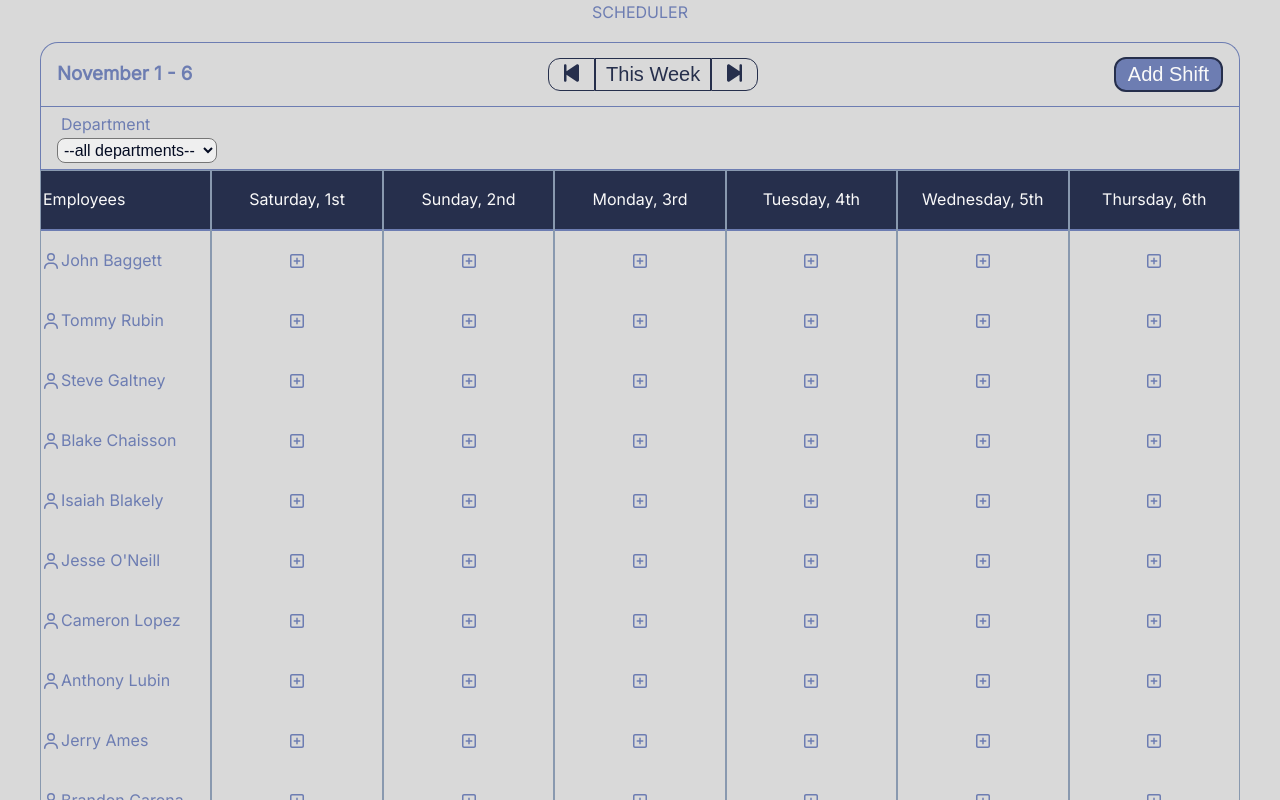
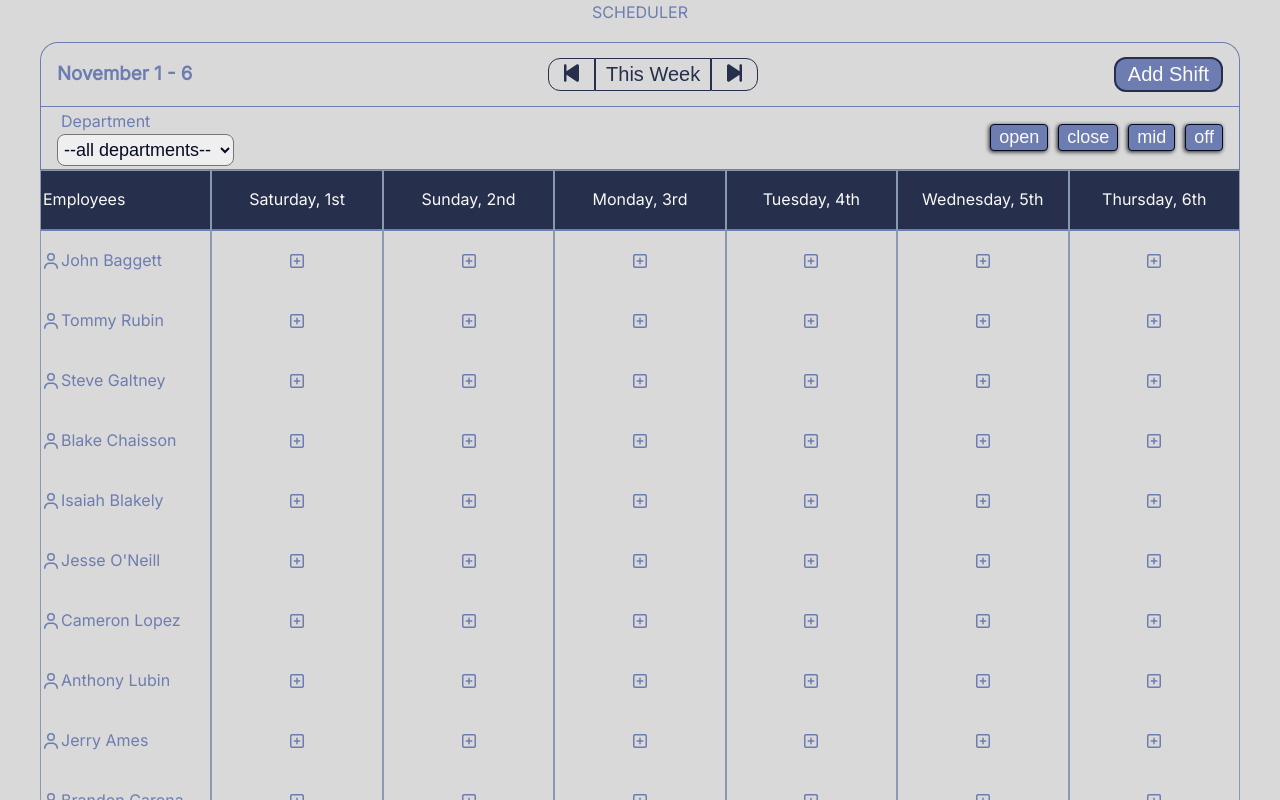
Before and after one commit to lob0scuro/schedule, a React (Vite) app in the folder client/: page / in a window 1280 px wide. Shown: the top 800 px of the page. Built offline with nearby package versions, Linux system fonts and the light colour scheme.

Commit message:
imported @dnd-kit to handle drag and drop feature.

```diff
--- a/client/package.json
+++ b/client/package.json
@@ -10,6 +10,9 @@
     "preview": "vite preview"
   },
   "dependencies": {
+    "@dnd-kit/core": "^6.3.1",
+    "@dnd-kit/modifiers": "^9.0.0",
+    "@dnd-kit/sortable": "^10.0.0",
     "@fortawesome/fontawesome-svg-core": "^7.1.0",
     "@fortawesome/free-brands-svg-icons": "^7.1.0",
     "@fortawesome/free-regular-svg-icons": "^7.1.0",
--- a/client/src/components/Scheduler/Scheduler.jsx
+++ b/client/src/components/Scheduler/Scheduler.jsx
@@ -13,13 +13,16 @@ import {
   WASHER_TECHS,
   suffix,
 } from "../../utils/Helpers";
+import { SHIFTS } from "../../utils/Schemas";
 import { FontAwesomeIcon } from "@fortawesome/react-fontawesome";
 import { faSquarePlus, faUser } from "@fortawesome/free-regular-svg-icons";
 import {
   faBackwardStep,
   faForwardStep,
+  faTrash,
   faUserPlus,
 } from "@fortawesome/free-solid-svg-icons";
+import { DndContext, useDraggable, useDroppable } from "@dnd-kit/core";
 
 const EMPLOYEES = {
   cleaners: CLEANERS,
@@ -40,10 +43,59 @@ const EMPLOYEES = {
   ],
 };
 
+const DraggableShift = ({ id, children }) => {
+  const { attributes, listeners, setNodeRef, transform } = useDraggable({
+    id,
+  });
+
+  const style = {
+    transform: transform
+      ? `translate3d(${transform.x}px, ${transform.y}px, 0)`
+      : "none",
+    cursor: "grab",
+  };
+
+  return (
+    <button ref={setNodeRef} {...listeners} {...attributes} style={style}>
+      {children}
+    </button>
+  );
+};
+
+const DroppableCell = ({ id, assignments }) => {
+  const { isOver, setNodeRef } = useDroppable({ id });
+  const assignedKey = assignments?.[id];
+  const assignedShift = assignedKey ? SHIFTS[assignedKey] : null;
+
+  return (
+    <div
+      ref={setNodeRef}
+      style={{
+        background: isOver ? "#d0eaff" : "transparent",
+        padding: "4px",
+        borderRadius: "4px",
+        minHeight: "30px",
+        display: "flex",
+        alignItems: "center",
+        justifyContent: "center",
+      }}
+    >
+      {assignedShift ? (
+        <span className={styles.shiftBadge}>
+          [{assignedShift.start_time} - {assignedShift.end_time}]
+        </span>
+      ) : (
+        <FontAwesomeIcon icon={faSquarePlus} />
+      )}
+    </div>
+  );
+};
+
 const Scheduler = () => {
   const today = new Date();
   const [currentWeek, setCurrentWeek] = useState(getWorkWeekFromDate(today));
   const [chosenTeam, setChosenTeam] = useState("all");
+  const [assignments, setAssignments] = useState({});
 
   // Helper: Build Mon-Sat week from a Monday
   const buildWeekFromMonday = (monday) => {
@@ -84,8 +136,21 @@ const Scheduler = () => {
       : `${startMonth} ${start.getDate()} - ${endMonth} ${end.getDate()}`;
   };
 
+  const handleDragEnd = ({ active, over }) => {
+    if (!over) return;
+
+    const shiftName = active.id.replace("shift-", "");
+    const cellID = over.id;
+
+    setAssignments((prev) => ({
+      ...prev,
+      [cellID]: shiftName,
+    }));
+  };
+
   return (
     <div className={styles.schedulerMasterBlock}>
+      <DndContext onDragEnd={handleDragEnd}>
         {/* CONTROL BAR */}
         <div className={styles.controlBar}>
           <div className={styles.dateBar}>
@@ -120,6 +185,13 @@ const Scheduler = () => {
                 ))}
               </select>
             </div>
+            <div className={styles.shiftSelect}>
+              {Object.keys(SHIFTS).map((shift) => (
+                <DraggableShift id={`shift-${shift}`} key={shift}>
+                  {shift}
+                </DraggableShift>
+              ))}
+            </div>
           </div>
         </div>
 
@@ -148,17 +220,23 @@ const Scheduler = () => {
                     {day.getDate() + suffix(day.getDate())}
                   </div>
                   {/* Render shifts here */}
-                {EMPLOYEES[chosenTeam].map((name, index) => (
-                  <div key={index}>
-                    <FontAwesomeIcon icon={faSquarePlus} />
-                  </div>
-                ))}
+                  {EMPLOYEES[chosenTeam].map(({ name }, empIndex) => {
+                    const cellID = `${name}|${day.toISOString().split("T")[0]}`;
+                    return (
+                      <DroppableCell
+                        id={cellID}
+                        key={empIndex}
+                        assignments={assignments}
+                      />
+                    );
+                  })}
                   <div className={styles.spacer}></div>
                 </div>
               ))}
             </div>
           )}
         </div>
+      </DndContext>
     </div>
   );
 };
--- a/client/src/components/Scheduler/Scheduler.module.css
+++ b/client/src/components/Scheduler/Scheduler.module.css
@@ -81,10 +81,27 @@
   margin-left: 4px;
 }
 .controlBar div.departmentSelect select {
-  font-size: 16px;
+  font-size: 18px;
   padding: 2px;
   border-radius: 8px;
   color: var(--buttonPrimary);
+  height: 32px;
+}
+
+.controlBar .shiftSelect {
+  display: flex;
+  align-items: center;
+  gap: 10px;
+}
+
+.controlBar .shiftSelect button {
+  padding: 2px 8px;
+  border: 1px solid var(--buttonPrimary);
+  border-radius: 4px;
+  font-size: 18px;
+  background-color: var(--linkText);
+  color: var(--textPrimary);
+  box-shadow: -1px 1px 4px #222;
 }
 
 /*
--- /dev/null
+++ b/client/src/utils/Schemas.jsx
@@ -0,0 +1,22 @@
+export const SHIFTS = {
+  open: {
+    id: 1,
+    start_time: "06:00",
+    end_time: "15:00",
+  },
+  close: {
+    id: 2,
+    start_time: "09:00",
+    end_time: "18:00",
+  },
+  mid: {
+    id: 3,
+    start_time: "08:00",
+    end_time: "17:00",
+  },
+  off: {
+    id: 4,
+    start_time: "OFF",
+    end_time: "OFF",
+  },
+};
```
Also changed, not shown: 1 other file (tests, documents, lock files or other folders). Lines whose indentation alone changed are shown as unchanged.
